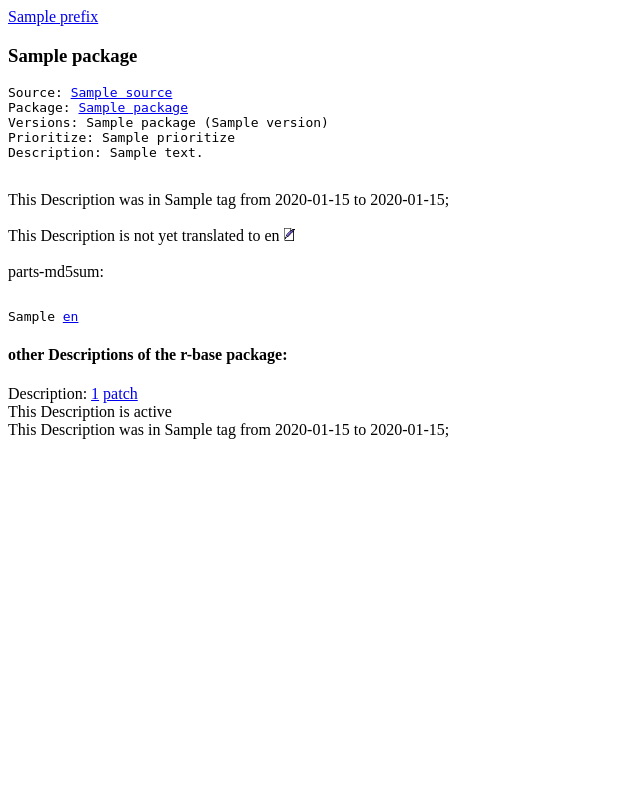
After one commit to kleptog/DDTSS-Django, a Django app: template src/ddtp/templates/descr.html in a window 1280 px wide. The commit adds this page. Shown: the whole page, without its empty margins (0-640 px from the left). Run offline with Django 3.2, Linux system fonts and the light colour scheme; the template is opened without the code that fills it: most values are stand-ins (such as "Sample title", 1, 10 or a date in 2020).

Commit message:
Add support for showing descriptions (ddt.cgi?desc_id=...)

```diff
--- a/src/ddtp/database/ddtp.py
+++ b/src/ddtp/database/ddtp.py
@@ -136,6 +136,10 @@ class PartDescription(Base):
     description_id = Column(Integer, ForeignKey('description_tb.description_id'), nullable=False)
     part_md5 = Column(String, nullable=False)
 
+    def translations(self):
+        """ Returns a dict of translations for with part, indexed by language """
+        return dict( Session.object_session(self).query(Part.language, Part).filter_by(part_md5=self.part_md5).all() )
+
     def translation(self, lang):
         """ Returns the translation for this part for a given language, or None of not found """
         return Session.object_session(self).query(Part).filter_by(part_md5=self.part_md5).filter_by(language=lang).first()
--- /dev/null
+++ b/src/ddtp/templates/descr.html
@@ -0,0 +1,50 @@
+<HTML>
+<HEAD>
+<meta http-equiv="content-type" content="text/html;charset=UTF-8">
+<TITLE>Debian Description Tracking  --- package: {{descr.package}} - desc_id: {{descr.description_id}} --- </TITLE>
+</HEAD>
+<BODY>
+{% for prefix in prefixlist %}
+<a href="{% url ddt_overview prefix %}">{{prefix}}</a>
+{% endfor %}
+<br>
+<h3>{{descr.package}}</h3>
+<pre>
+Source: <a href="ddt.cgi?source=r-base">{{descr.source}}</a>
+Package: <a href="{%url ddt_package descr.package%}">{{descr.package}}</a>
+Versions: {% for version in descr.package_versions %}{{version.package}} ({{version.version}}){% if not forloop.last %}, {% endif %}{% endfor %}
+Prioritize: {{descr.prioritize}}
+Description: {{descr.description}}
+</pre>
+<br>
+{% for tag in descr.tags %}
+    This Description was in {{tag.tag}} from {{tag.date_begin|date:"Y-m-d"}} to {{tag.date_end|date:"Y-m-d"}};<br>
+{% endfor %}
+<br>
+{% for lang in langs %}
+{% if lang in descr.translation %}
+This Description is translated to <a href="ddt.cgi?desc_id=70989&language=de">{{lang}}</a>
+{% else %}
+This Description is not yet translated to {{lang}}
+{% endif %}
+<a href="ddt.cgi?desc_id=70989&getuntrans=de"><img src="{{MEDIA_URL}}quill.png" border=0 height=13></a> <br>
+{% endfor %}
+<br>
+parts-md5sum: <br><pre>
+{% for part in descr.parts %}
+{{part.part_md5}} {% for lang, part in part.translations.items %}<a href="ddt.cgi?part_md5=e4bff6245da6c1e5280f13731da7f3b7&language={{lang}}">{{lang}}</a> {% endfor %}{% endfor %}
+</pre>
+<h4>other Descriptions of the r-base package:</h4>
+{% for description in other_descriptions %}
+    Description: <a href="{% url ddt_descr description.description_id %}">{{description.description_id}}</a>
+    <a href="ddt.cgi?diff1=70989&diff2=67391">patch</a><br>
+    {% if active %}
+    This Description is active<br>
+    {% endif %}
+    {% for tag in description.tags %}
+        This Description was in {{tag.tag}} from {{tag.date_begin|date:"Y-m-d"}} to {{tag.date_end|date:"Y-m-d"}};<br>
+    {% endfor %}
+    <br>
+{% endfor %}
+</BODY>
+</HTML>
--- a/src/ddtp/templates/package.html
+++ b/src/ddtp/templates/package.html
@@ -10,7 +10,7 @@
 <br><h3>{{package_name}}</h3>
 
 {% for description, active in package %}
-    Description: <a href="ddt.cgi?desc_id=38222">{{description.description_id}}</a><br>
+    Description: <a href="{% url ddt_descr description.description_id %}">{{description.description_id}}</a><br>
     {% if active %}
     This Description is active<br>
     {% endif %}
--- a/src/ddtp/urls.py
+++ b/src/ddtp/urls.py
@@ -13,6 +13,7 @@ urlpatterns = patterns(
     url(r'^$', ddt_views.view_index, name='ddt_index'),
     url(r'^(\w).html', ddt_views.view_browse, name='ddt_overview'),
     url(r'^package/([\w.+-]+)$', ddt_views.view_package, name='ddt_package'),
+    url(r'^descr/(\d+)$', ddt_views.view_descr, name='ddt_descr'),
     (r'^admin/', include(admin.site.urls)),
     (r'^accounts/login/$', 'django.contrib.auth.views.login'),
 )
```
Also changed, not shown: src/ddtp/ddt/views.py (+24 -0 lines), src/ddtp/media/quill.png (added).
